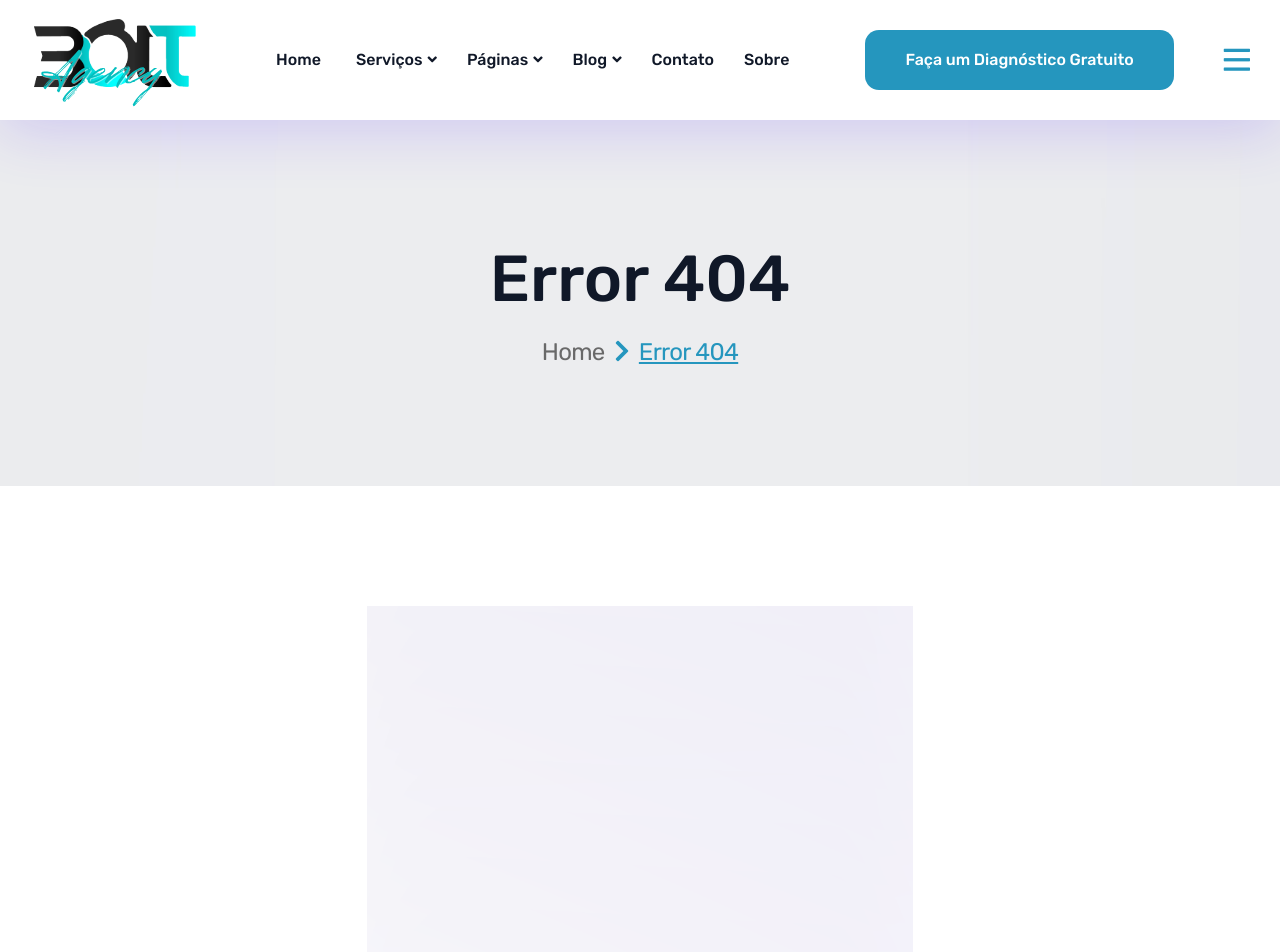
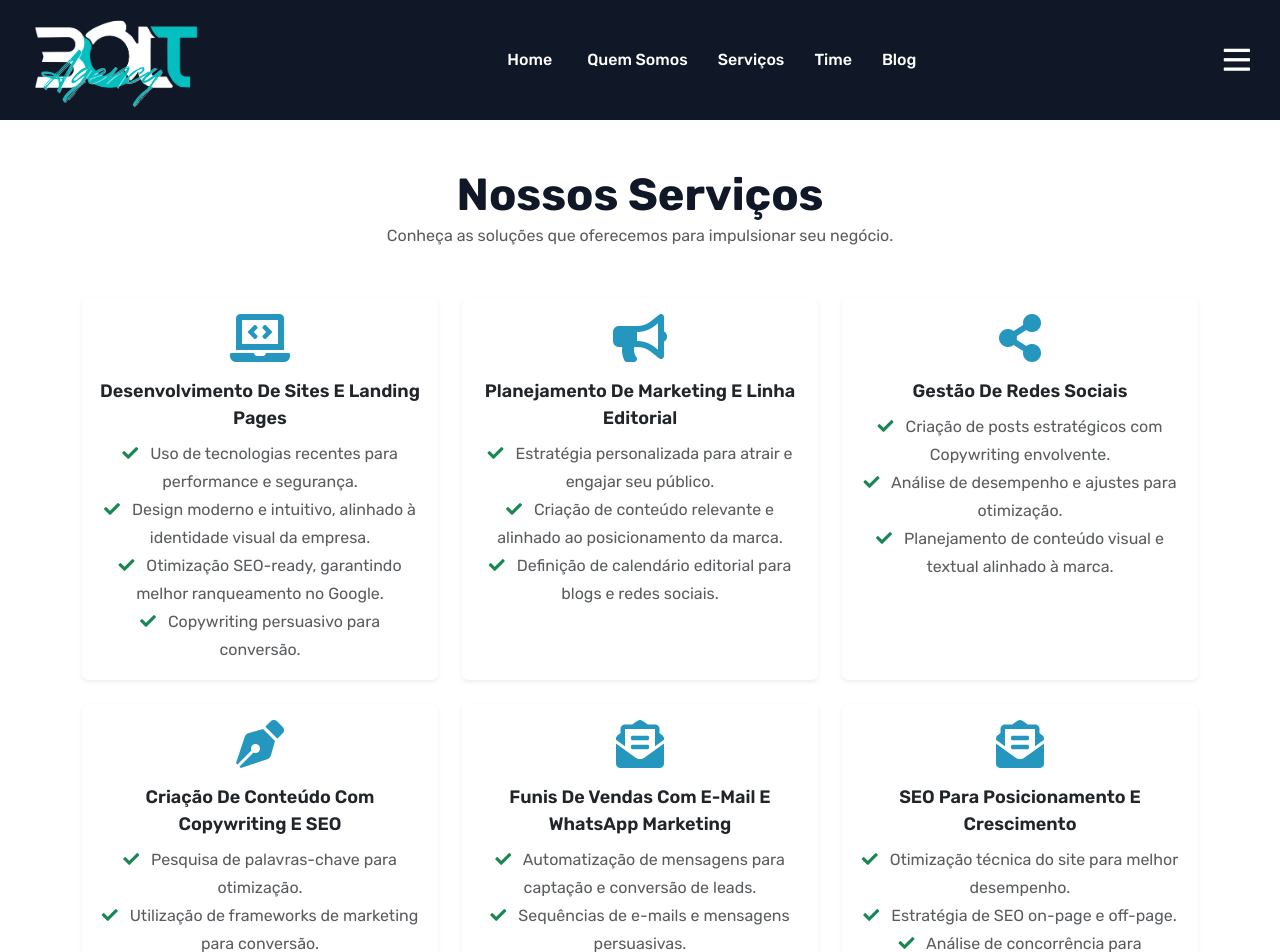
Before and after one commit to Bolt-360/bolt-agency, a Next.js app: page /servicos in a window 1280 px wide. Before the commit this address had no page. Shown: the top 952 px of the page. Built offline with nearby package versions, Linux system fonts and the light colour scheme.

Commit message:
add pagina de serviços

```diff
--- a/app/blog/[id]/page.js
+++ b/app/blog/[id]/page.js
@@ -49,10 +49,10 @@ export default function BlogPost({ params }) {
 
                 {/* Botão de Voltar */}
                 <div className="mt-4 d-flex gap-3">
-                  <Link href="/home" className="btn btn-primary">
+                  <Link href="/" className="theme-btn">
                     <i className="fas fa-home me-2"></i> Voltar para Home
                   </Link>
-                  <Link href="/blog" className="btn btn-primary">
+                  <Link href="/blog" className="theme-btn">
                     <i className="fas fa-arrow-left me-2"></i> Voltar para o Blog
                   </Link>
                 </div>
--- a/app/page.js
+++ b/app/page.js
@@ -135,7 +135,7 @@ const page = () => {
                     Fale Conosco Agora <i className="far fa-arrow-right" />
                   </Link>
                   <Link
-                    href="service-details"
+                    href="servicos"
                     className="btn-link wow fadeInUp"
                     data-wow-delay=".6s"
                   >
--- /dev/null
+++ b/app/servicos/page.js
@@ -0,0 +1,106 @@
+import NextLayout from '@/layouts/NextLayout';
+import Link from 'next/link';
+
+const services = [
+  {
+    title: 'Desenvolvimento de Sites e Landing Pages',
+    icon: 'fas fa-laptop-code',
+    description: [
+      'Uso de tecnologias recentes para performance e segurança.',
+      'Design moderno e intuitivo, alinhado à identidade visual da empresa.',
+      'Otimização SEO-ready, garantindo melhor ranqueamento no Google.',
+      'Copywriting persuasivo para conversão.'
+    ]
+  },
+  {
+    title: 'Planejamento de Marketing e Linha Editorial',
+    icon: 'fas fa-bullhorn',
+    description: [
+      'Estratégia personalizada para atrair e engajar seu público.',
+      'Criação de conteúdo relevante e alinhado ao posicionamento da marca.',
+      'Definição de calendário editorial para blogs e redes sociais.'
+    ]
+  },
+  {
+    title: 'Gestão de Redes Sociais',
+    icon: 'fas fa-share-alt',
+    description: [
+      'Criação de posts estratégicos com Copywriting envolvente.',
+      'Análise de desempenho e ajustes para otimização.',
+      'Planejamento de conteúdo visual e textual alinhado à marca.'
+    ]
+  },
+  {
+    title: 'Criação de Conteúdo com Copywriting e SEO',
+    icon: 'fas fa-pen-nib',
+    description: [
+      'Pesquisa de palavras-chave para otimização.',
+      'Utilização de frameworks de marketing para conversão.',
+      'Produção de artigos otimizados para blogs.'
+    ]
+  },
+  {
+    title: 'Funis de Vendas com E-mail e WhatsApp Marketing',
+    icon: 'fas fa-envelope-open-text',
+    description: [
+      'Automatização de mensagens para captação e conversão de leads.',
+      'Sequências de e-mails e mensagens persuasivas.',
+      'Estratégia alinhada com customer journey para aumento de conversão.'
+    ]
+  },
+  {
+    title: 'SEO para Posicionamento e Crescimento',
+    icon: 'fas fa-envelope-open-text',
+    description: [
+      'Otimização técnica do site para melhor desempenho.',
+      'Estratégia de SEO on-page e off-page.',
+      'Análise de concorrência para identificação de oportunidades.'
+    ]
+  }
+];
+
+const ServicesPage = () => {
+  return (
+    <NextLayout header={1} footer={4} single>
+    <section className="services-section py-5">
+      <div className="container">
+        {/* Título da Página */}
+        <div className="text-center mb-5">
+          <h2 className="fw-bold">Nossos Serviços</h2>
+          <p className="text-muted">Conheça as soluções que oferecemos para impulsionar seu negócio.</p>
+        </div>
+
+        {/* Lista de Serviços */}
+        <div className="row">
+          {services.map((service, index) => (
+            <div key={index} className="col-md-6 col-lg-4 mb-4">
+              <div className="card h-100 shadow-sm border-0">
+                <div className="card-body text-center">
+                  <i className={`${service.icon} fa-3x mb-3`} style={{ color: "#2596be" }}></i>
+                  <h5 className="card-title">{service.title}</h5>
+                  <ul className="list-unstyled text-muted">
+                    {service.description.map((item, idx) => (
+                      <li key={idx}>
+                        <i className="fas fa-check text-success me-2"></i> {item}
+                      </li>
+                    ))}
+                  </ul>
+                </div>
+              </div>
+            </div>
+          ))}
+        </div>
+
+        {/* Botão para Voltar */}
+        {/* <div className="text-center mt-4">
+          <Link href="/" className="theme-btn">
+            <i className="fas fa-home"></i> Voltar para Home
+          </Link>
+        </div> */}
+      </div>
+    </section>
+    </NextLayout>
+  );
+};
+
+export default ServicesPage;
```
